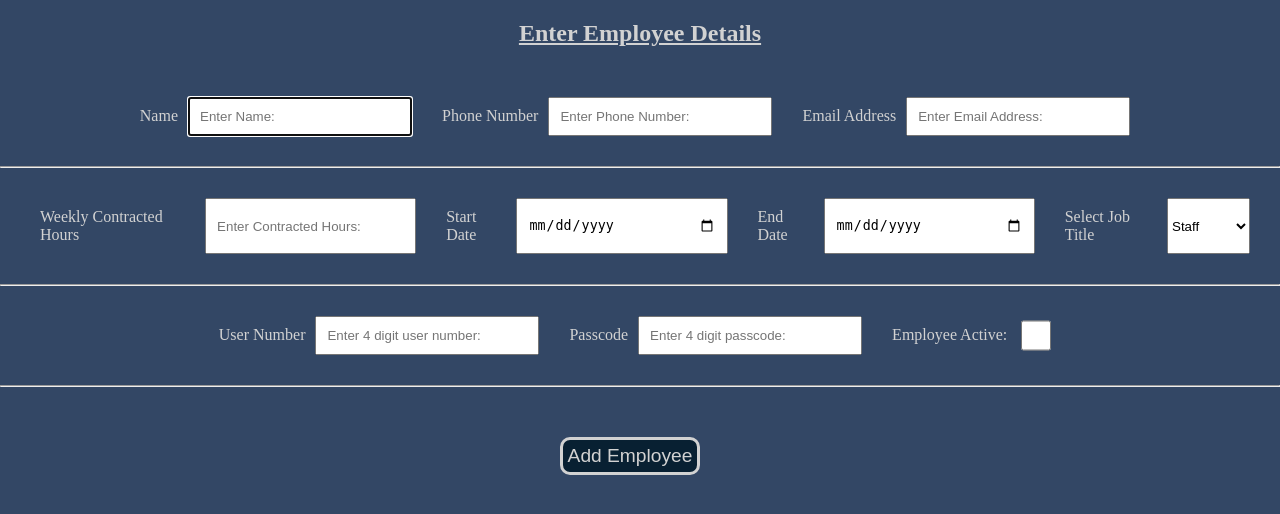
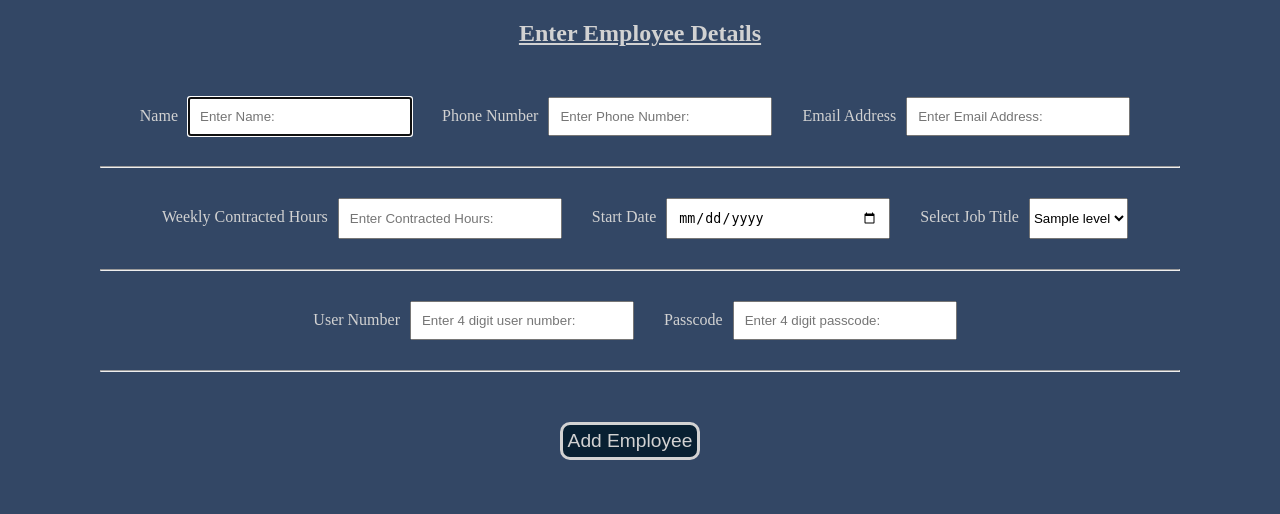
Before and after one commit to ScottDrysdale86/employee_management_system_project, a Flask app: page /employees/new in a window 1280 px wide. Shown: the part 98-612 px from the top of the page. Run offline with Flask 2, Linux system fonts and the light colour scheme; a database or web service that is not in the repository returns one stand-in record (values such as "Sample title"); some libraries are stand-ins or nearby versions.

Commit message:
new employee route working

```diff
--- a/controllers/employee_controller.py
+++ b/controllers/employee_controller.py
@@ -1,8 +1,11 @@
 from crypt import methods
 from flask import Flask, render_template, request, redirect, Blueprint
+from models.credentials import Credential
 from models.employee import Employee
+from models.level import Level
 import repositories.employee_repository as employee_repo
 import repositories.credential_repository as cred_repo
+import repositories.level_repository as level_repo
 
 
 employees_blueprint = Blueprint("employees", __name__)
@@ -49,10 +52,24 @@
 
 @employees_blueprint.route("/employees/new")
 def new_form():
-    return render_template("employees/new.html")
+    levels = level_repo.select_all_levels()
+    return render_template("employees/new.html", all_level=levels)
 
 
 @employees_blueprint.route("/employees", methods=["POST"])
 def add_new():
+    name = request.form["name"]
+    phone = request.form["phone"]
+    email = request.form["email"]
+    contract = request.form["contract"]
+    start_date = request.form["start_date"]
+    level_id = request.form["level_id"]
+    pin = request.form["pin"]
+    passcode = request.form["passcode"]
+    credential = Credential(pin, passcode)
+    cred_repo.save(credential)
+    level = level_repo.select(level_id)
 
+    employee = Employee(name, phone, email, contract, start_date, level, credential)
+    employee_repo.save(employee)
     return redirect("/employees")
--- a/repositories/employee_repository.py
+++ b/repositories/employee_repository.py
@@ -22,7 +22,7 @@
 
 
 def save(employee):
-    sql = """INSERT INTO employees(name, phone, email, contract, start_date,credential_id, level_id)
+    sql = """INSERT INTO employees(name, phone, email, contract, start_date, level_id, credential_id)
     VALUES(%s,%s,%s,%s,%s,%s,%s) RETURNING *
     """
     values = [
@@ -31,11 +31,12 @@
         employee.email,
         employee.contract,
         employee.start_date,
+        employee.level.id,
         employee.credential.id,
-        employee.level.id,
     ]
     results = run_sql(sql, values)
     employee.id = results[0]["id"]
+
     return employee
 
 
--- a/repositories/level_repository.py
+++ b/repositories/level_repository.py
@@ -28,6 +28,15 @@
         level = Level(result["name"], result["id"])
     return level
 
+def select_all_levels():
+    levels= []
+    sql= "SELECT * FROM levels"
+    results =run_sql(sql)
+
+    for row in results:
+        level = Level(row["name"], row["id"])
+        levels.append(level)
+    return levels
 
 def select(id):
     level = []
--- a/templates/employees/new.html
+++ b/templates/employees/new.html
@@ -17,12 +17,17 @@
 			<input type="number" name="contract" placeholder="Enter Contracted Hours:" />
 			<label for="start_date">Start Date</label>
 			<input type="date" name="start_date" placeholder="Enter Start Date (yyyy-mm-dd):" />
-			<label for="end_date">End Date</label>
-			<input type="date" name="end_date" placeholder="Enter End Date (yyyy-mm-dd):" />
 			<label for="level">Select Job Title</label>
-			<select name="level" id="level">
+			<!-- <select name="level" id="level">
 				<option value="Staff" >Staff</option>
 				<option value="Manager">Magnager</option>
+			</select> -->
+			<select id="level" name="level_id">
+				{% for level in all_level %}
+				<option value="{{ level.id }}">
+					{{ level.name }}
+				</option>
+				{% endfor %}
 			</select>
 		</div>
 		<hr />
@@ -31,8 +36,6 @@
 			<input type="text" name="pin" placeholder="Enter 4 digit user number:" />
 			<label for="passcode">Passcode</label>
 			<input type="password" name="passcode" placeholder="Enter 4 digit passcode:" />
-			<label for="active">Employee Active:</label>
-			<input type="checkbox" name="active" class="active" placeholder="yes" />
 		</div>
 		<hr />
 		<div id="add_button">
```
Also changed, not shown: console.py (+8 -4 lines).
